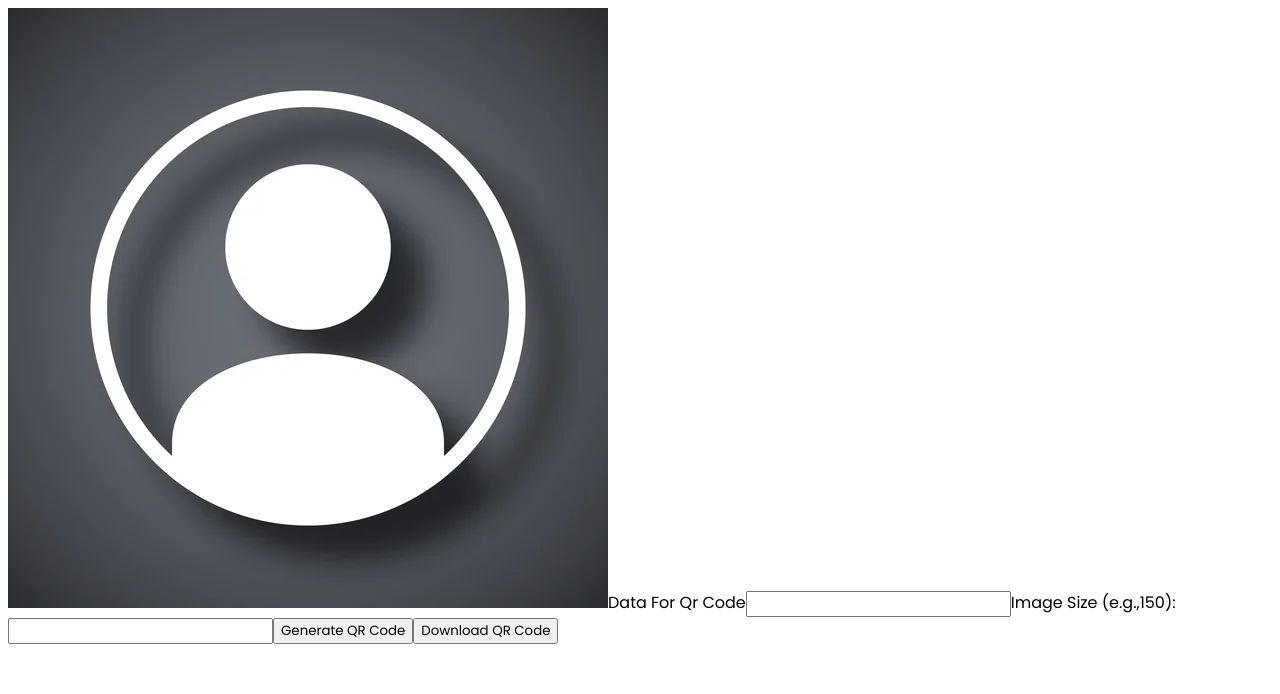
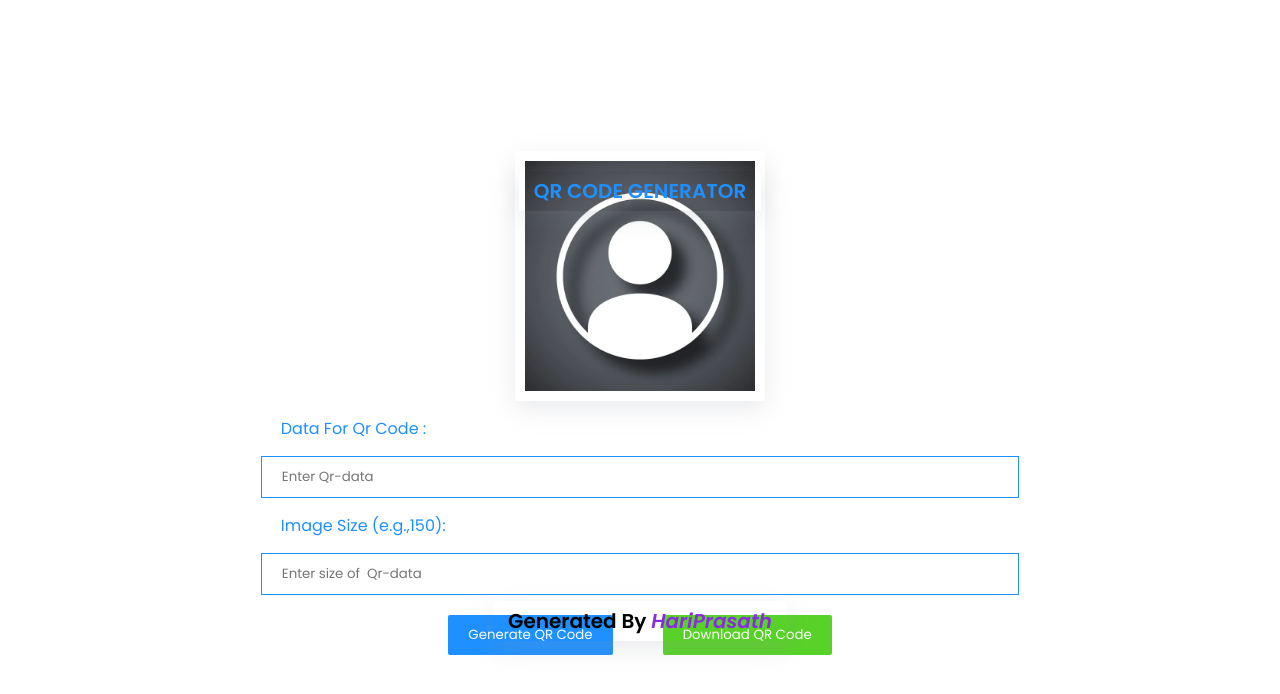
Before and after one commit to Hariprasath1996/QR-CODE--GENERATOR--REACT-JS, a React (Vite) app: page / in a window 1280 px wide. Shown: the top 694 px of the page. Built offline with nearby package versions, Linux system fonts and the light colour scheme.

Commit message:
created designs and added styles for that

```diff
--- a/src/Qrcode.css
+++ b/src/Qrcode.css
@@ -1,6 +1,98 @@
-@import url('https://fonts.googleapis.com/css2?family=Poppins:ital,wght@0,100;0,200;0,300;0,400;0,500;0,600;0,700;0,800;0,900;1,100;1,200;1,300;1,400;1,500;1,600;1,700;1,800;1,900&display=swap');
+@import url("https://fonts.googleapis.com/css2?family=Poppins:ital,wght@0,100;0,200;0,300;0,400;0,500;0,600;0,700;0,800;0,900;1,100;1,200;1,300;1,400;1,500;1,600;1,700;1,800;1,900&display=swap");
 
 * {
     box-sizing: border-box;
     font-family: "Poppins", sans-serif;
 }
+
+.container {
+    width: 100%;
+    height: 100vh;
+    display: flex;
+    flex-direction: column;
+    justify-content: center;
+    align-items: center;
+    position: relative;
+}
+
+.header {
+    color: dodgerblue;
+    box-shadow: rgba(149, 157, 165, 0.2) 0px 8px 24px;
+    position: absolute;
+    top: 150px;
+    font-size: 20px;
+    font-weight: 600;
+    padding: 5px 15px;
+}
+
+.Qr-container {
+    width: 100%;
+    height: 100vh;
+    display: flex;
+    flex-direction: column;
+    justify-content: center;
+    align-items: center;
+    gap: 10px;
+}
+
+.Qr-img {
+    width: 250px;
+    padding: 10px;
+    box-shadow: rgba(149, 157, 165, 0.2) 0px 8px 24px;
+}
+
+input {
+    width: 60%;
+    padding:10px 20px;
+    border: 1px solid  dodgerblue;
+}
+
+label {
+    width: 60%;
+    padding: 5px 20px;
+    color:  dodgerblue;
+}
+.QR-Buttons{
+    padding: 10px;
+    display: flex;
+    flex-direction: row;
+    gap: 50px;
+
+}
+button{
+    padding: 10px 20px;
+    border: none;
+    border-radius: 2px;
+    color: white;
+}
+.Generate-btn{
+    background-color: dodgerblue;
+    cursor: pointer;
+}
+.Generate-btn:hover{
+    background-color: rgb(6, 121, 236);
+}
+
+.Generate-btn:disabled{
+    background-color: #bdc3c7;
+    cursor: not-allowed;
+}
+.Download-btn{
+    background-color: rgb(88, 209, 40);
+    cursor: pointer;
+}
+.Download-btn:hover{
+    background-color: rgb(76, 250, 8);
+}
+.footer{
+    box-shadow: rgba(149, 157, 165, 0.2) 0px 8px 24px;
+    position: absolute;
+    bottom: 150px;
+    font-size: 20px;
+    font-weight: 600;
+    padding: 5px 15px;
+}
+span{
+    font-style: italic;
+    color: blueviolet;
+}
--- a/src/components/Qrcode.jsx
+++ b/src/components/Qrcode.jsx
@@ -2,15 +2,19 @@ const QrCode = () => {
     return (
         <>
         <div className="container">
-            <div>
-                <img src="img.jpg" alt="" />
-                <label htmlFor="dataInput" className="input-label">Data For Qr Code</label>
-                <input type="text" id="dataInput" />
+            <h1 className="header">QR CODE GENERATOR</h1>
+            <div className="Qr-container">
+                <img className="Qr-img" src="img.jpg" alt="" />
+                <label htmlFor="dataInput" className="input-label">Data For Qr Code : </label>
+                <input placeholder="Enter Qr-data" type="text" id="dataInput" />
                 <label htmlFor="sizeInput" className="input-label">Image Size (e.g.,150):</label>
-                <input type="text" id="sizeInput" />
-                <button>Generate QR Code</button>
-                <button>Download QR Code</button>
+                <input placeholder="Enter size of  Qr-data" type="text" id="sizeInput" />
+                <div className="QR-Buttons">
+                <button className="Generate-btn">Generate QR Code</button>
+                <button className="Download-btn">Download QR Code</button>
+                </div>
             </div>
+            <h2 className="footer"> Generated By <span> HariPrasath</span> </h2>
         </div>
         </>
     );
```
